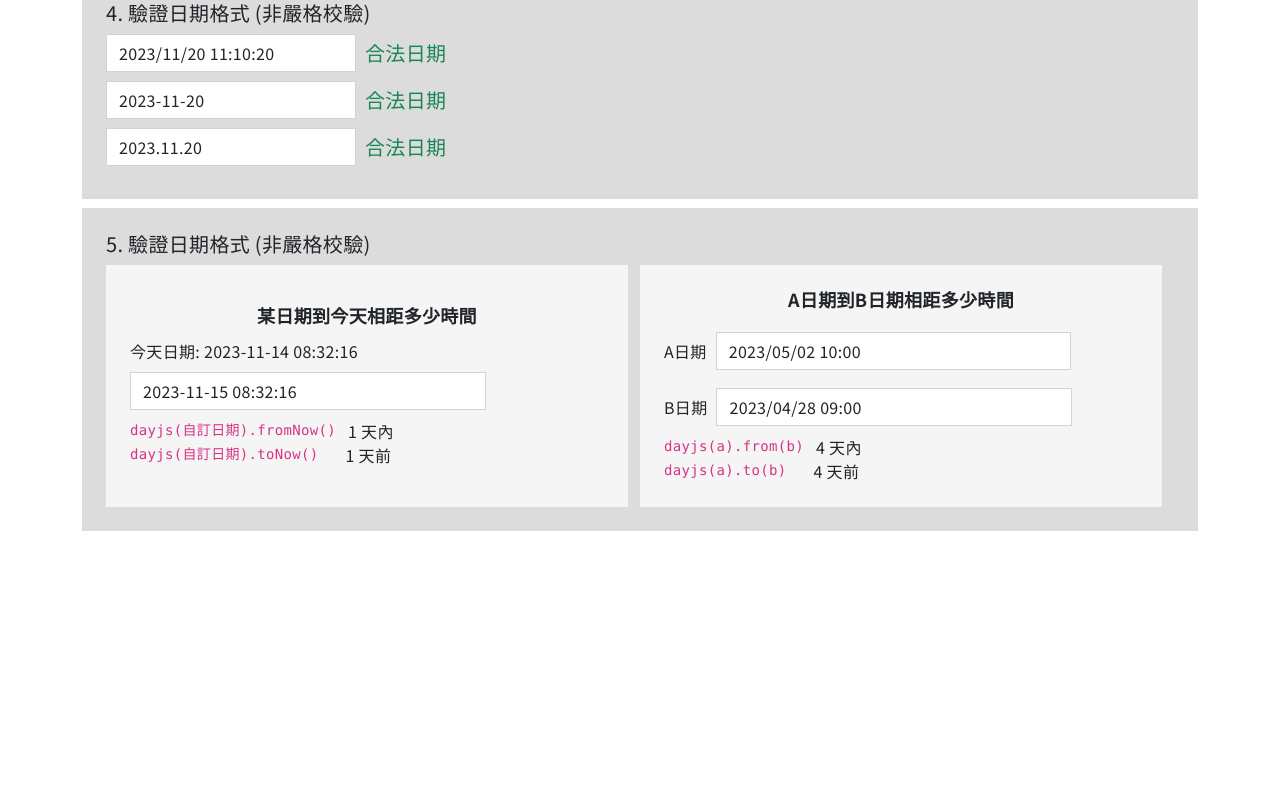
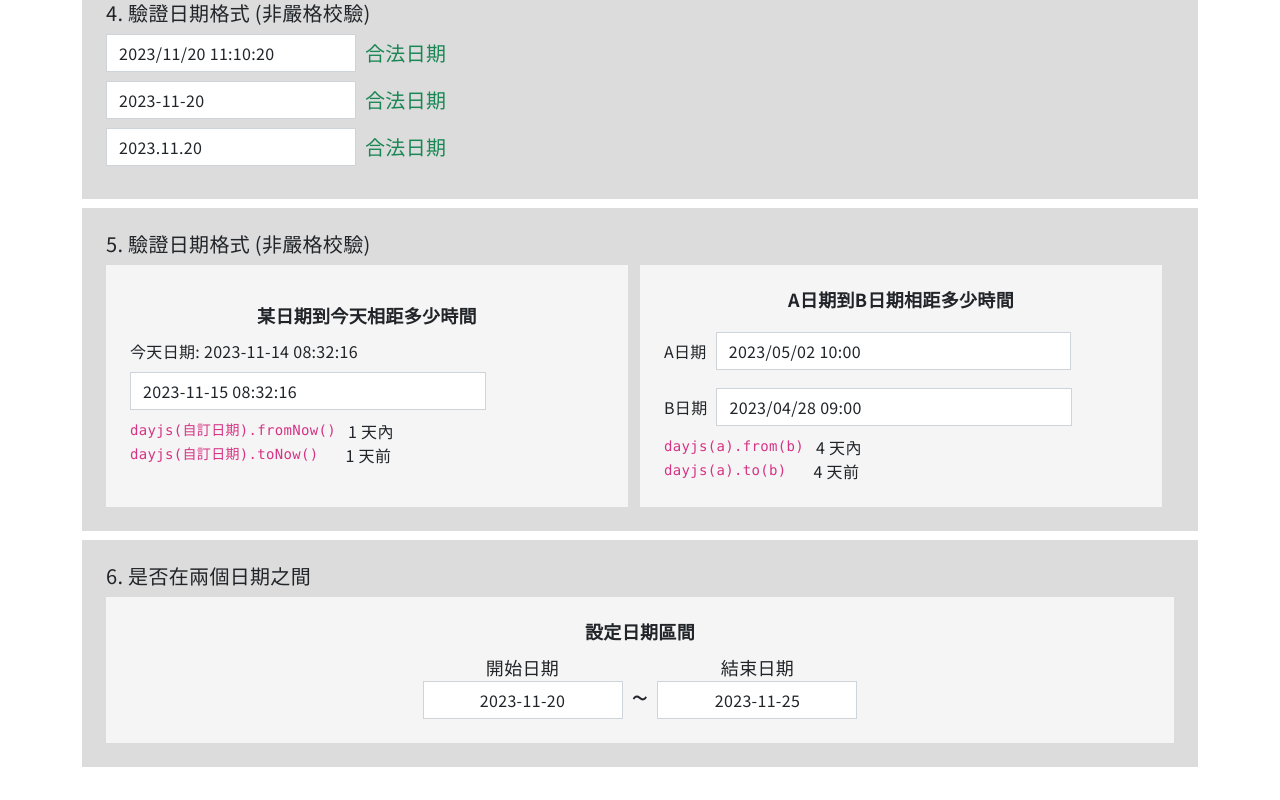
Before and after one commit to MizuYang/day.js, a Vue app: page /#/ in a window 1280 px wide. Shown: the part 1282-2082 px from the top of the page. Before the commit the page ends 1846 px from the top, so only its background shows below. Built offline with nearby package versions, Linux system fonts and the light colour scheme.

Commit message:
新增 Demo6:是否在兩個日期之間: 新增設定日期區間元件、store

```diff
--- /dev/null
+++ b/src/components/Demo6是否在兩個日期之間.vue
@@ -0,0 +1,14 @@
+<template>
+  <section class="bg-gainsboro mb-3 p-10">
+    <h2 class="text-20 mb-3">6. 是否在兩個日期之間</h2>
+
+    <!-- 設定兩個日期 -->
+    <SetupDate />
+  </section>
+</template>
+
+<script setup>
+import SetupDate from '@/components/demo6-items/SetupDate.vue'
+</script>
+
+<style lang='scss' scope></style>
--- /dev/null
+++ b/src/components/demo6-items/SetupDate.vue
@@ -0,0 +1,34 @@
+<template>
+  <div class="text-center bg-whitesmoke p-10">
+    <h3 class="text-18 fw-bold-7">設定日期區間</h3>
+
+    <div class="d-flex justify-content-center aligm-items-center mt-5">
+      <div class="d-flex flex-column">
+        <span class="text-18 text-center">開始日期</span>
+        <input type="text"
+               class="form-control text-center"
+               :value="startDate"
+               @input="updateDate($event, 'startDate')"
+               style="width:200px;">
+      </div>
+      <span class="mt-auto mx-3"
+            style="font-size:30px;">~</span>
+      <div class="d-flex flex-column">
+        <span class="text-18 text-center">結束日期</span>
+        <input type="text"
+               class="form-control text-center"
+               :value="endDate"
+               @input="updateDate($event, 'endDate')"
+               style="width:200px;">
+      </div>
+    </div>
+  </div>
+</template>
+
+<script setup>
+import { useSetupDateStore } from '@/stores/demo6/setupDateStore.js'
+
+const { startDate, endDate, updateDate } = useSetupDateStore()
+</script>
+
+<style lang='scss' scope></style>
--- /dev/null
+++ b/src/stores/demo6/setupDateStore.js
@@ -0,0 +1,32 @@
+import { reactive, toRefs } from 'vue'
+import { defineStore } from 'pinia'
+import dayjs from 'dayjs'
+
+export const useSetupDateStore = defineStore('setupDateStore', () => {
+  // data
+  const data = reactive({
+    startDate: '2023-11-20',
+    endDate: '2023-11-25'
+  })
+  const { startDate, endDate } = toRefs(data)
+  const rules = [
+    'YYYY-MM-DD HH:mm:ss', 'YYYY-MM-DD HH:mm', 'YYYY-MM-DD',
+    'YYYY/MM/DD HH:mm:ss', 'YYYY/MM/DD HH:mm', 'YYYY/MM/DD',
+    'YYYY.MM.DD HH:mm:ss', 'YYYY.MM.DD HH:mm', 'YYYY.MM.DD'
+  ]
+
+  console.log('startDate', startDate.value)
+  console.log('endDate', endDate.value)
+
+  function updateDate (e, keyName) {
+    const isValid = dayjs(e.target.value, rules, true).isValid()
+    if (!isValid) return
+
+    data[keyName] = e.target.value
+  }
+
+  return {
+    ...toRefs(data),
+    updateDate
+  }
+})
--- a/src/views/HomeView.vue
+++ b/src/views/HomeView.vue
@@ -48,6 +48,9 @@
 
       <!-- 日期相距時間 -->
       <Demo5 />
+
+      <!--是否在兩個日期之間 -->
+      <Demo6 />
     </main>
   </div>
 </template>
@@ -60,6 +63,7 @@ import Demo2 from '@/components/Demo2比較日期的大小.vue'
 import Demo3 from '@/components/Demo3日期加減.vue'
 import Demo4 from '@/components/Demo4驗證日期格式.vue'
 import Demo5 from '@/components/Demo5日期相距時間.vue'
+import Demo6 from '@/components/Demo6是否在兩個日期之間.vue'
 
 // composables
 import { useLang } from '@/composables/useLang.js'
```
